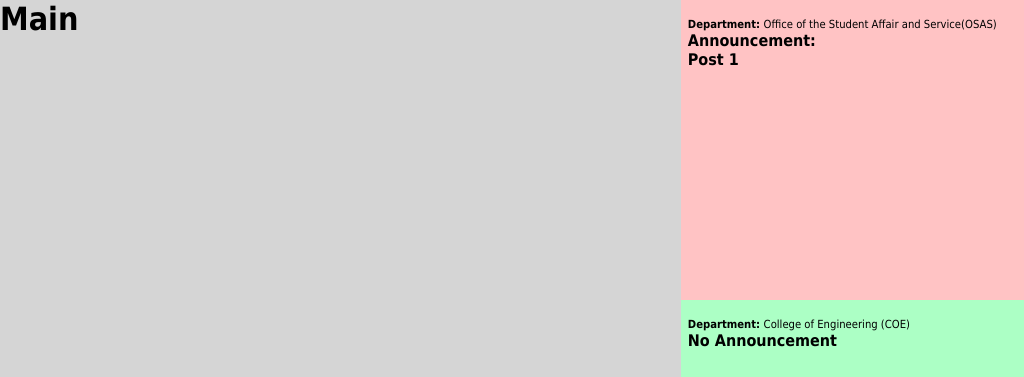
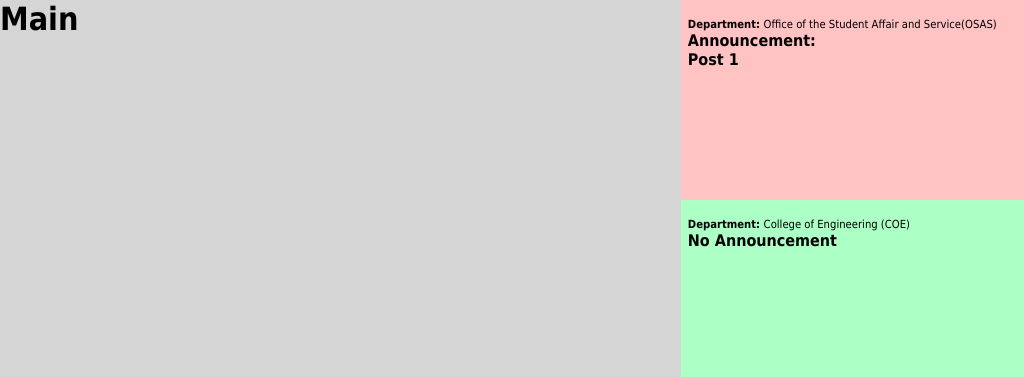
Before and after one commit to pagsamo/dept_announcements, a PHP site: page / in a window 1024 px wide. Shown: the top 377 px of the page. Run offline with PHP 8.4, Linux system fonts and the light colour scheme; data comes from the database, SQL or seed files in the repository; some libraries are stand-ins or nearby versions.

Commit message:
update style

```diff
--- a/style.css
+++ b/style.css
@@ -128,8 +128,8 @@ h1{ margin:0; }
 .main-wrapper{ width:100%; margin:0 auto; }
 .first-half .seven.columns{ width: 66.5%; margin-left:0; height:400px;}
 .first-half .five.columns{ width:33.5%; margin-left:0;}
-.first-half .five.columns .twelve.columns{ height:300px;  padding:2%;}
-.second-half .four.columns{ width:33.333%; margin-left:0; height:300px; padding:2%;}
+.first-half .five.columns .twelve.columns{ height:200px;  padding:2%;}
+.second-half .four.columns{ width:33.333%; margin-left:0; height:200px; padding:2%;}
 .img_post{ width:50%; margin:0 auto; float: none; }
 p{ font-size: 0.7em; margin-bottom:0;}
 h3{ font-size:1em; margin-top:0; margin-bottom:0; }
```
